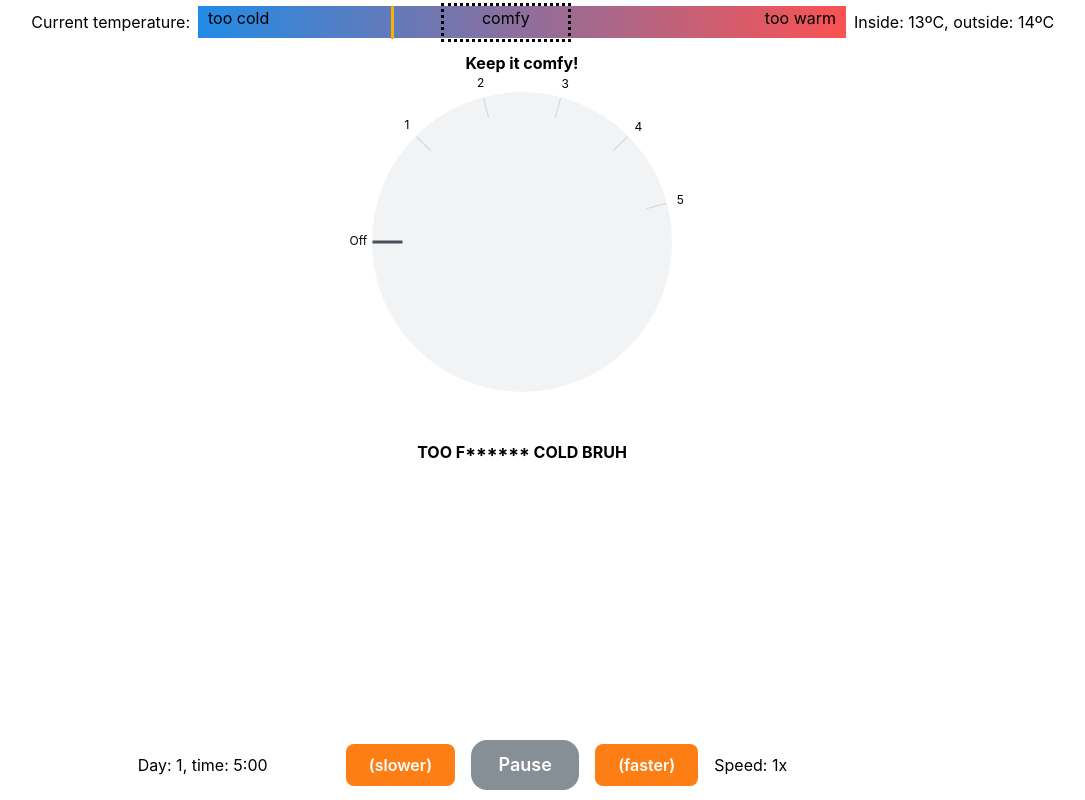
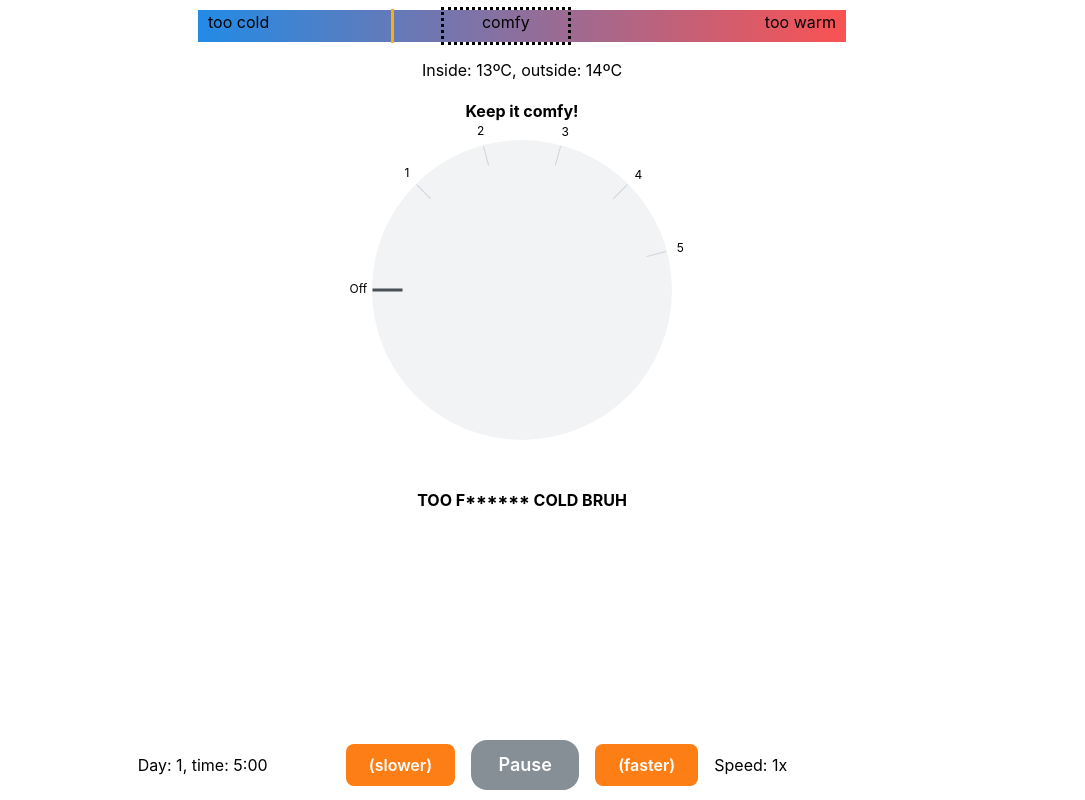
Before and after one commit to ChristianAoC/optimise, a React (Vite) app: page / in a window 1280 px wide. Shown: the whole page, without its empty margins (118-1203 px from the left). Built offline with nearby package versions, Linux system fonts and the light colour scheme.

Commit message:
sassyMessage updates when outside of comfort range. pause button changes colour now.

```diff
--- a/src/App.jsx
+++ b/src/App.jsx
@@ -15,7 +15,7 @@ export default function App() {
   const [lowerComf, setLowerComf] = useState(16);
   const [higherComf, setHigherComf] = useState(24);
 
-  const [sassyMessage, setSassyMessage] = useState("Everything is fine!")
+
 
   // https://www.h2xengineering.com/blogs/calculating-heat-loss-simple-understandable-guide/
   const [heatLoss, setHeatLoss] = useState(1); // heat loss per hour per degree - 0.1 would be more realistic but "too slow".
@@ -33,6 +33,12 @@ export default function App() {
   const [gamePaused, setGamePaused] = useState(false);
   const delay = Number(params.get("delay")) || 1000;
   const [gameTurn, setGameTurn] = useState(24);
+
+  // A constant that triggers failed game state
+  const [gameFailed, setGameFailed] = useState(false);
+
+  // A message that gets updated in the middle of the screen depending on how you are doing
+  const [sassyMessage, setSassyMessage] = useState("Everything is fine!")
 
   useEffect(() => {
     const timer = setTimeout(() => {
@@ -68,11 +74,14 @@ export default function App() {
    [gamePaused, gameTurn, delay, indoorTemp, outdoorTemp]
   )
 
+
   function pauseGame(e) {
     if (!gamePaused) {
       e.target.innerHTML = "Play";
+      e.target.style.backgroundColor = "green";
     } else {
       e.target.innerHTML = "Pause";
+      e.target.style.backgroundColor = "gray";
     }
     setGamePaused(!gamePaused);
   }
@@ -93,8 +102,8 @@ export default function App() {
   return (
   <MantineProvider>
     <Grid align="center" mt="10">
-    <Grid.Col span={3} align="right">
-      <Text align="right">Current temperature:</Text>
+    <Grid.Col span={3} align="right" mt="xl">
+      {/*<Text align="right">Current temperature:</Text>*/}
     </Grid.Col>
     <Grid.Col span={6} m="0" p="0" align="center">
         <Box
@@ -114,8 +123,11 @@ export default function App() {
         <Box h="2.1em" mt="-2.25em" ml={(indoorTemp-21)*5+"%"}  w="3px" bg="yellow"></Box>
         </Box>
       </Grid.Col>
-      <Grid.Col span={3}>
+
+      <Grid.Col span={12}>
+        <Center>
         <Text align="left">Inside: {indoorTemp}ºC, outside: {outdoorTemp}ºC</Text>
+        </Center>
       </Grid.Col>
 
       <Grid.Col span={12}>
```
